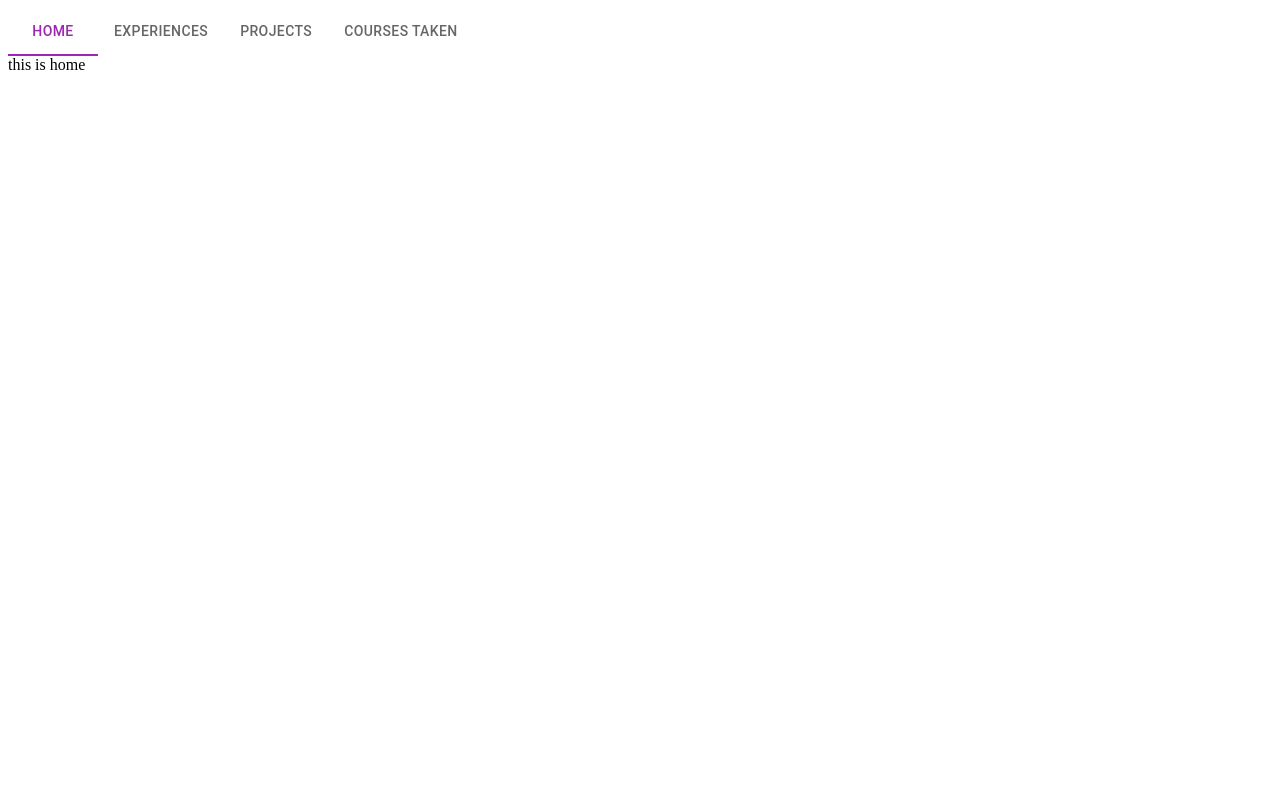
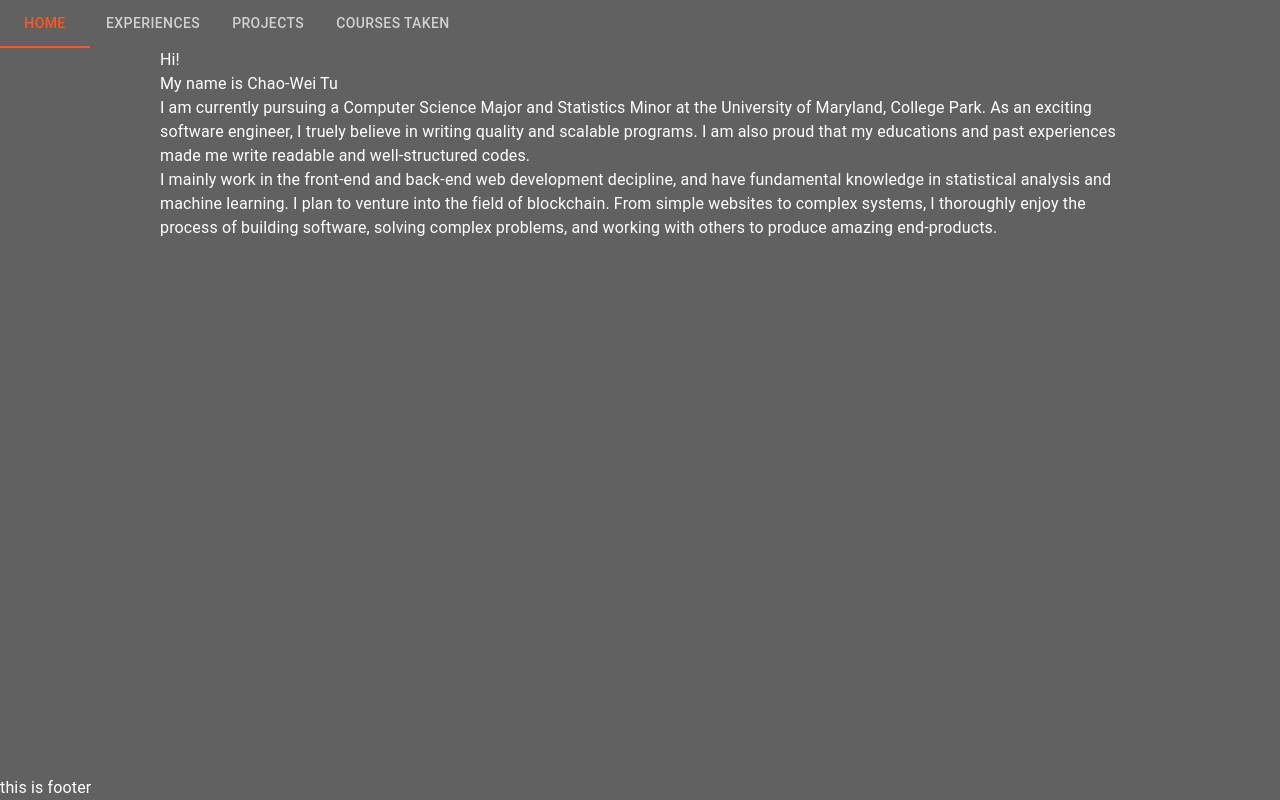
Before and after one commit to cwtu/cwtu.github.io, a React (Create React App) app: page / in a window 1280 px wide. Built offline with nearby package versions, Linux system fonts and the light colour scheme.

Commit message:
add theme and styling

```diff
--- a/src/App.tsx
+++ b/src/App.tsx
@@ -1,17 +1,19 @@
-// import {BrowserRouter as Router, Routes, Route, Link} from "react-router-dom"
-// import Home from "./Home"
-// import Course from "./Course"
-// import Experience from "./Experience"
-// import Header from "./Header"
-// import BlockList from "./BlockList"
+import { ThemeProvider } from "@emotion/react";
+
 import Main from "./Main"
 import { CurrentPageContextProvider } from "./context/CurrentPageContext"
+import theme from "./context/theme";
+import { CssBaseline } from "@mui/material";
+
 
 function App() {
   return (
-    <CurrentPageContextProvider>
-      <Main/>
-    </CurrentPageContextProvider>
+    <ThemeProvider theme={theme}>
+      <CurrentPageContextProvider>
+        <CssBaseline/>
+        <Main/>
+      </CurrentPageContextProvider>
+    </ThemeProvider>
     // <Router>
     //   <Header/>
     //   <Routes>
--- a/src/Block.tsx
+++ b/src/Block.tsx
@@ -1,12 +1,17 @@
 // import fs from 'node:fs'
 import React from 'react'
-import { Accordion, AccordionDetails, AccordionSummary, Typography } from "@mui/material";
+import { Accordion, AccordionDetails, AccordionSummary, styled, Typography } from "@mui/material";
 import ExpandMoreIcon from '@mui/icons-material/ExpandMore';
 import ReactMarkdown from 'react-markdown';
 
 import { BlockDisplayContext } from "./context/BlockDisplayContext";
 import style from './markdown-styles.module.css';
 
+const MyAccordionDetails = styled(AccordionDetails)(({theme, color}) => ({
+  // height: "50%",
+  maxHeight: "400px",
+  overflow: "scroll"
+}))
 
 const Block = (
     props : {
@@ -32,8 +37,6 @@ const Block = (
   };
 
 	return(
-    <>
-
 		<Accordion expanded={blockDisplay === props.blockHash} onChange={handleChange(props.blockHash)}>
       <AccordionSummary
         expandIcon={<ExpandMoreIcon />}
@@ -45,14 +48,13 @@ const Block = (
         </Typography>
         <Typography sx={{ color: 'text.secondary'}}>{props.block.time}</Typography>
       </AccordionSummary>
-      <AccordionDetails>
+      <MyAccordionDetails>
         <ReactMarkdown className={style.reactMarkDown} children={mdText}/>
         {/* <Typography>
           {props.block.description}
         </Typography> */}
-      </AccordionDetails>
+      </MyAccordionDetails>
     </Accordion>
-    </>
 	)
 }
 
--- a/src/Body.tsx
+++ b/src/Body.tsx
@@ -1,20 +1,33 @@
+import { Box, styled } from "@mui/material";
 import React from "react";
 import { BlockDisplayContextProvider } from "./context/BlockDisplayContext";
 import { CurrentPageContext } from "./context/CurrentPageContext";
 import Home from "./Home";
 import Page from "./Page";
 
+const BodyWrapper = styled(Box)(({ theme, color }) => ({
+  width: "75%",
+  maxWidth: "1000px",
+  margin: "auto",
+	flex: "1 1 auto",
+	overflow: "auto",
+}))
+
 const Body = () => {
 	const {currentPage} = React.useContext(CurrentPageContext);
 
 	return (
-		currentPage === "" ?
+		<BodyWrapper>
+			{
+				currentPage === "" ?
 			(<Home />) :
 			(
 				<BlockDisplayContextProvider>
 					<Page currentPage={currentPage} />
 				</BlockDisplayContextProvider>
 			)
+			}
+		</BodyWrapper>
 	)
 }
 
--- a/src/Header.tsx
+++ b/src/Header.tsx
@@ -17,6 +17,7 @@ const Header : React.FC = () => {
 			textColor="secondary"
 			indicatorColor="secondary"
 			aria-label="secondary tabs example"
+			sx={{	flex: "0 1 auto"}}
 		>
 			<Tab value="" label="Home" />
 			<Tab value="experiences" label="Experiences" />
--- a/src/Home.tsx
+++ b/src/Home.tsx
@@ -1,8 +1,18 @@
+import { Typography } from "@mui/material";
 import React from "react";
 
 const Home : React.FC = () => {
 	return(
-		<div>this is home</div>
+		<div>
+			<Typography component="div">Hi!</Typography>
+			<Typography component="div">My name is Chao-Wei Tu</Typography>
+			<Typography component="div">
+				I am currently pursuing a Computer Science Major and Statistics Minor at the University of Maryland, College Park. As an exciting software engineer, I truely believe in writing quality and scalable programs. I am also proud that my educations and past experiences made me write readable and well-structured codes.
+			</Typography>
+			<Typography component="div">
+				I mainly work in the front-end and back-end web development decipline, and have fundamental knowledge in statistical analysis and machine learning. I plan to venture into the field of blockchain. From simple websites to complex systems, I thoroughly enjoy the process of building software, solving complex problems, and working with others to produce amazing end-products.
+			</Typography>
+		</div>
 	)
 };
 
--- a/src/Main.tsx
+++ b/src/Main.tsx
@@ -1,13 +1,21 @@
+import { Box, styled } from "@mui/material";
 import Body from "./Body";
+import Footer from "./Footer";
 import Header from "./Header";
+
+const MainWrapper = styled(Box)(({theme, color}) => ({
+	height: "100vh",
+	display: "flex",
+	flexFlow: "column"
+}))
 
 const Main = () => {
 	return (
-		<>
+		<MainWrapper>
 			<Header/>
 			<Body/>
-			{/* <Footer/> */}
-		</>
+			<Footer/>
+		</MainWrapper>
 	)
 }
 
--- a/src/Page.tsx
+++ b/src/Page.tsx
@@ -1,8 +1,14 @@
+import { Box, styled } from "@mui/material";
 import React from "react";
 
 import { courses, experiences, projects } from "./assets/data/data";
 import { BlockDisplayContext } from "./context/BlockDisplayContext";
 import Section from "./Section";
+
+const PageWrapper = styled(Box)(({theme, color}) => ({
+  height: "100%",
+  overflowY: "auto"
+}))
 
 const Page = (props : {currentPage : string}) => {
 	const [sectionList , setSectionList]= React.useState<SectionType[]>([]);
@@ -25,7 +31,7 @@ const Page = (props : {currentPage : string}) => {
 		setBlockDisplay("")
   }, [props.currentPage])
 	return (
-		<>
+		<PageWrapper>
 	 		{sectionList.map((section : SectionType, index : number) => {
        return(
          <Section
@@ -35,7 +41,7 @@ const Page = (props : {currentPage : string}) => {
 				/>
        )
     	})}
-	 </>
+	 </PageWrapper>
 	)
 }
 
--- a/src/Section.tsx
+++ b/src/Section.tsx
@@ -1,6 +1,7 @@
 import React from "react";
 import hash from "object-hash";
 import Block from "./Block";
+import { Typography } from "@mui/material";
 
 const Section = (props: {
                   sectionName : string,
@@ -9,7 +10,7 @@ const Section = (props: {
 
   return (
     <>
-      <p>{props.sectionName}</p>
+      <Typography>{props.sectionName}</Typography>
       {props.blockList.map((block : BlockType, index : number) => {
         const blockHash = hash.sha1(block)
         return(
--- /dev/null
+++ b/src/context/theme.tsx
@@ -0,0 +1,20 @@
+import { createTheme } from "@mui/material";
+import { purple, deepOrange, cyan, grey } from '@mui/material/colors';
+
+const theme = createTheme({
+	 palette: {
+		 mode: "dark",
+		 primary: {
+			 main: cyan[500]
+		 },
+		 secondary: {
+			 main: deepOrange[500]
+		 },
+		 background: {
+			//  paper: grey[300],
+			 default: grey[700],
+		 }
+	 }
+})
+
+export default theme;
```
